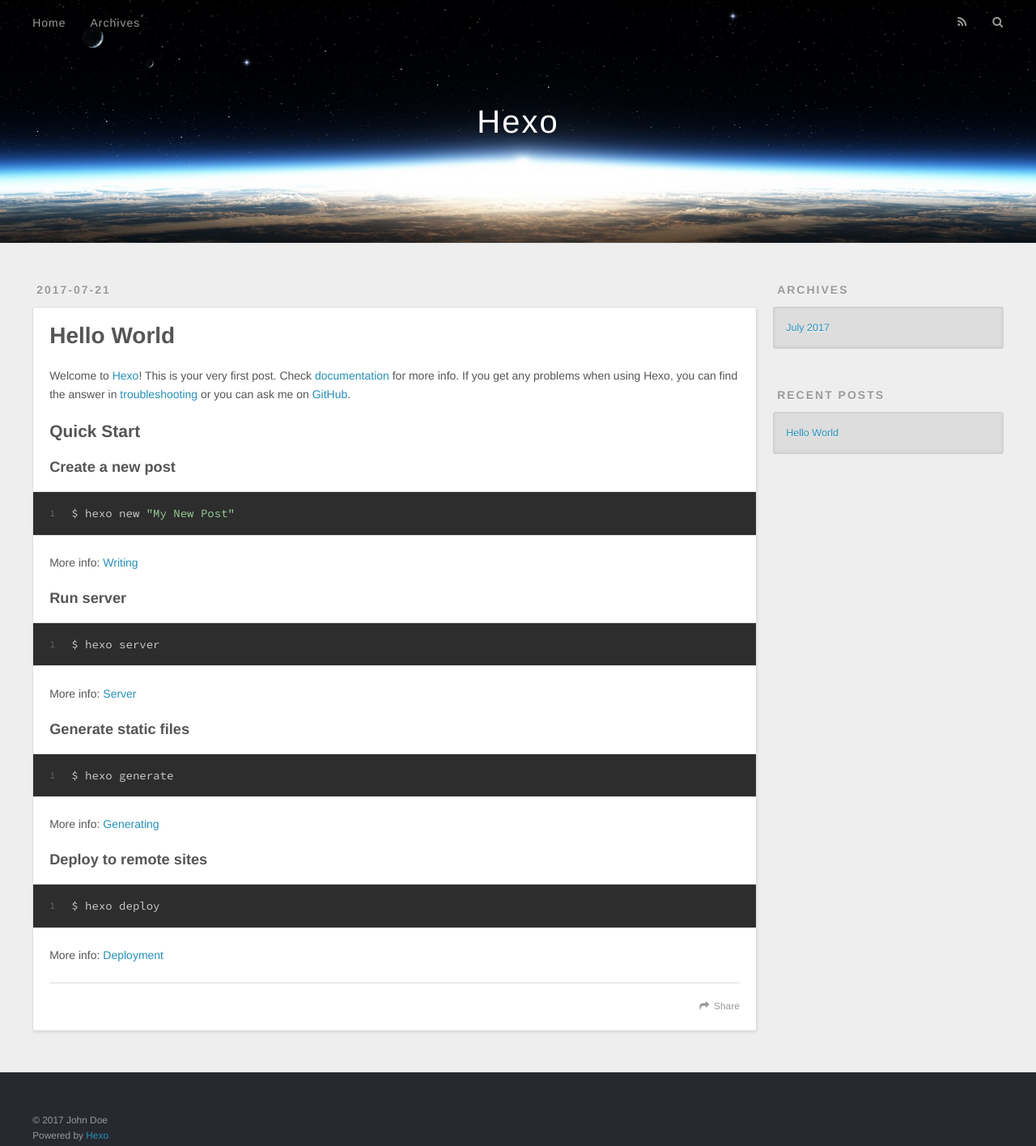
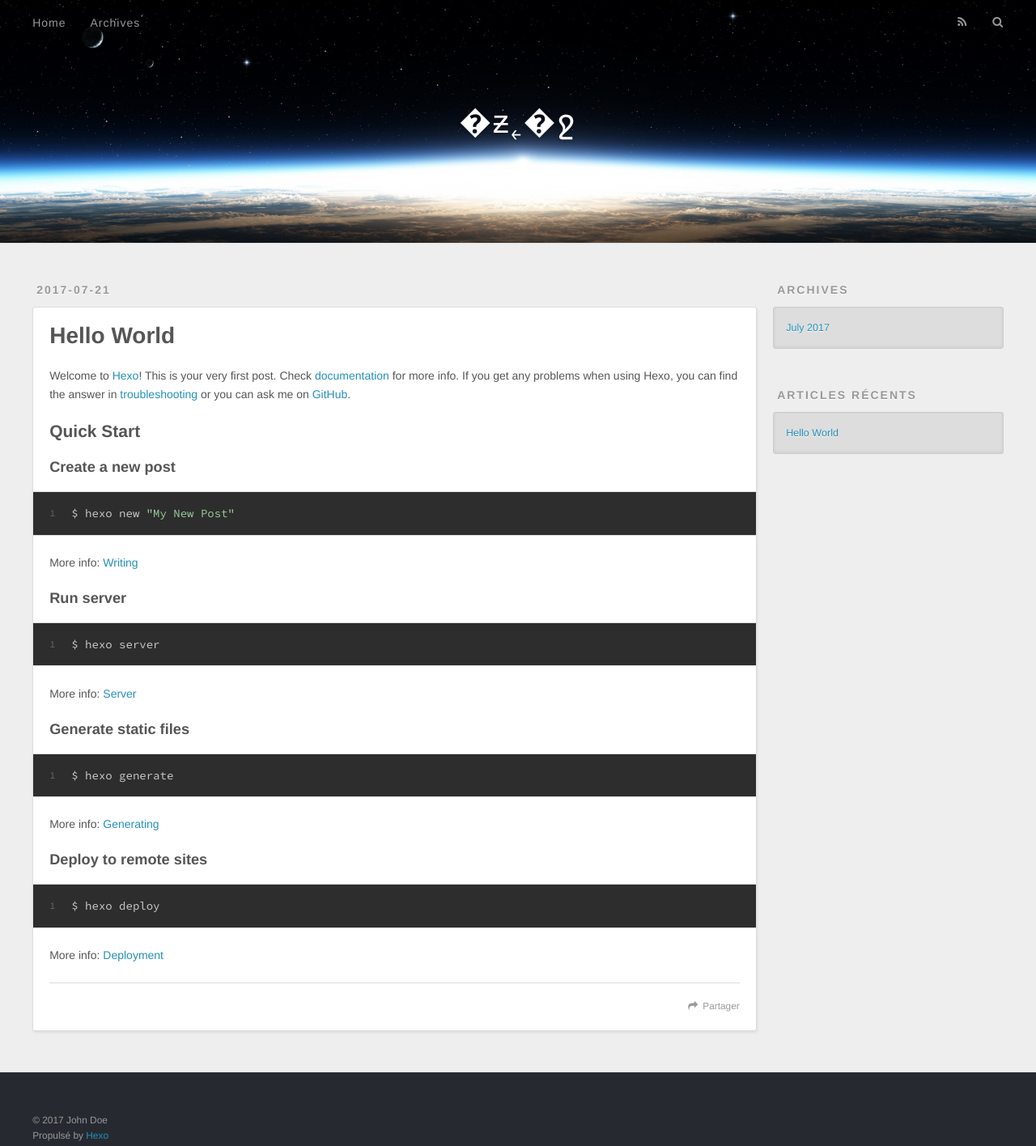
Before and after one commit to Maxwellcatt/Maxwellcatt.github.io, a plain HTML site: page index.html in a window 1280 px wide. Shown: the whole page at 81% size. Drawn offline with nearby package versions, Linux system fonts and the light colour scheme.

Commit message:
Site updated: 2017-07-21 15:55:36

```diff
--- a/2017/07/21/hello-world/index.html
+++ b/2017/07/21/hello-world/index.html
@@ -3,20 +3,20 @@
 <head>
   <meta charset="utf-8">
 
-  <title>Hello World | Hexo</title>
+  <title>Hello World | �ƶ˿�ջ</title>
   <meta name="viewport" content="width=device-width, initial-scale=1, maximum-scale=1">
   <meta name="description" content="Welcome to Hexo! This is your very first post. Check documentation for more info. If you get any problems when using Hexo, you can find the answer in troubleshooting or you can ask me on GitHub. Quick">
 <meta property="og:type" content="article">
 <meta property="og:title" content="Hello World">
 <meta property="og:url" content="http://yoursite.com/2017/07/21/hello-world/index.html">
-<meta property="og:site_name" content="Hexo">
+<meta property="og:site_name" content="�ƶ˿�ջ">
 <meta property="og:description" content="Welcome to Hexo! This is your very first post. Check documentation for more info. If you get any problems when using Hexo, you can find the answer in troubleshooting or you can ask me on GitHub. Quick">
 <meta property="og:updated_time" content="2017-07-21T06:18:12.179Z">
 <meta name="twitter:card" content="summary">
 <meta name="twitter:title" content="Hello World">
 <meta name="twitter:description" content="Welcome to Hexo! This is your very first post. Check documentation for more info. If you get any problems when using Hexo, you can find the answer in troubleshooting or you can ask me on GitHub. Quick">
 
-    <link rel="alternate" href="/atom.xml" title="Hexo" type="application/atom+xml">
+    <link rel="alternate" href="/atom.xml" title="�ƶ˿�ջ" type="application/atom+xml">
 
 
     <link rel="icon" href="/favicon.png">
@@ -37,7 +37,7 @@
   <div id="header-outer" class="outer">
     <div id="header-title" class="inner">
       <h1 id="logo-wrap">
-        <a href="/" id="logo">Hexo</a>
+        <a href="/" id="logo">�ƶ˿�ջ</a>
       </h1>
 
     </div>
@@ -52,9 +52,9 @@
       </nav>
       <nav id="sub-nav">
 
-          <a id="nav-rss-link" class="nav-icon" href="/atom.xml" title="RSS Feed"></a>
+          <a id="nav-rss-link" class="nav-icon" href="/atom.xml" title="Flux RSS"></a>
 
-        <a id="nav-search-btn" class="nav-icon" title="Search"></a>
+        <a id="nav-search-btn" class="nav-icon" title="Rechercher"></a>
       </nav>
       <div id="search-form-wrap">
         <form action="//google.com/search" method="get" accept-charset="UTF-8" class="search-form"><input type="search" name="q" class="search-form-input" placeholder="Search"><button type="submit" class="search-form-submit">&#xF002;</button><input type="hidden" name="sitesearch" value="http://yoursite.com"></form>
@@ -98,7 +98,7 @@
 
     </div>
     <footer class="article-footer">
-      <a data-url="http://yoursite.com/2017/07/21/hello-world/" data-id="cj5dk56dv0000p4xh9cszjm96" class="article-share-link">Share</a>
+      <a data-url="http://yoursite.com/2017/07/21/hello-world/" data-id="cj5dkmkb600005kxhwtkpgcv4" class="article-share-link">Partager</a>
 
 
     </footer>
@@ -132,7 +132,7 @@
 
 
   <div class="widget-wrap">
-    <h3 class="widget-title">Recent Posts</h3>
+    <h3 class="widget-title">Articles récents</h3>
     <div class="widget">
       <ul>
 
@@ -153,7 +153,7 @@
   <div class="outer">
     <div id="footer-info" class="inner">
       &copy; 2017 John Doe<br>
-      Powered by <a href="http://hexo.io/" target="_blank">Hexo</a>
+      Propulsé by <a href="http://hexo.io/" target="_blank">Hexo</a>
     </div>
   </div>
 </footer>
--- a/index.html
+++ b/index.html
@@ -3,16 +3,16 @@
 <head>
   <meta charset="utf-8">
 
-  <title>Hexo</title>
+  <title>�ƶ˿�ջ</title>
   <meta name="viewport" content="width=device-width, initial-scale=1, maximum-scale=1">
   <meta property="og:type" content="website">
-<meta property="og:title" content="Hexo">
+<meta property="og:title" content="�ƶ˿�ջ">
 <meta property="og:url" content="http://yoursite.com/index.html">
-<meta property="og:site_name" content="Hexo">
+<meta property="og:site_name" content="�ƶ˿�ջ">
 <meta name="twitter:card" content="summary">
-<meta name="twitter:title" content="Hexo">
+<meta name="twitter:title" content="�ƶ˿�ջ">
 
-    <link rel="alternate" href="/atom.xml" title="Hexo" type="application/atom+xml">
+    <link rel="alternate" href="/atom.xml" title="�ƶ˿�ջ" type="application/atom+xml">
 
 
     <link rel="icon" href="/favicon.png">
@@ -33,7 +33,7 @@
   <div id="header-outer" class="outer">
     <div id="header-title" class="inner">
       <h1 id="logo-wrap">
-        <a href="/" id="logo">Hexo</a>
+        <a href="/" id="logo">�ƶ˿�ջ</a>
       </h1>
 
     </div>
@@ -48,9 +48,9 @@
       </nav>
       <nav id="sub-nav">
 
-          <a id="nav-rss-link" class="nav-icon" href="/atom.xml" title="RSS Feed"></a>
+          <a id="nav-rss-link" class="nav-icon" href="/atom.xml" title="Flux RSS"></a>
 
-        <a id="nav-search-btn" class="nav-icon" title="Search"></a>
+        <a id="nav-search-btn" class="nav-icon" title="Rechercher"></a>
       </nav>
       <div id="search-form-wrap">
         <form action="//google.com/search" method="get" accept-charset="UTF-8" class="search-form"><input type="search" name="q" class="search-form-input" placeholder="Search"><button type="submit" class="search-form-submit">&#xF002;</button><input type="hidden" name="sitesearch" value="http://yoursite.com"></form>
@@ -96,7 +96,7 @@
 
     </div>
     <footer class="article-footer">
-      <a data-url="http://yoursite.com/2017/07/21/hello-world/" data-id="cj5dk56dv0000p4xh9cszjm96" class="article-share-link">Share</a>
+      <a data-url="http://yoursite.com/2017/07/21/hello-world/" data-id="cj5dkmkb600005kxhwtkpgcv4" class="article-share-link">Partager</a>
 
 
     </footer>
@@ -131,7 +131,7 @@
 
 
   <div class="widget-wrap">
-    <h3 class="widget-title">Recent Posts</h3>
+    <h3 class="widget-title">Articles récents</h3>
     <div class="widget">
       <ul>
 
@@ -152,7 +152,7 @@
   <div class="outer">
     <div id="footer-info" class="inner">
       &copy; 2017 John Doe<br>
-      Powered by <a href="http://hexo.io/" target="_blank">Hexo</a>
+      Propulsé by <a href="http://hexo.io/" target="_blank">Hexo</a>
     </div>
   </div>
 </footer>
```
Also changed, not shown: archives/2017/07/index.html (+10 -10 lines), archives/2017/index.html (+10 -10 lines), archives/index.html (+10 -10 lines).
